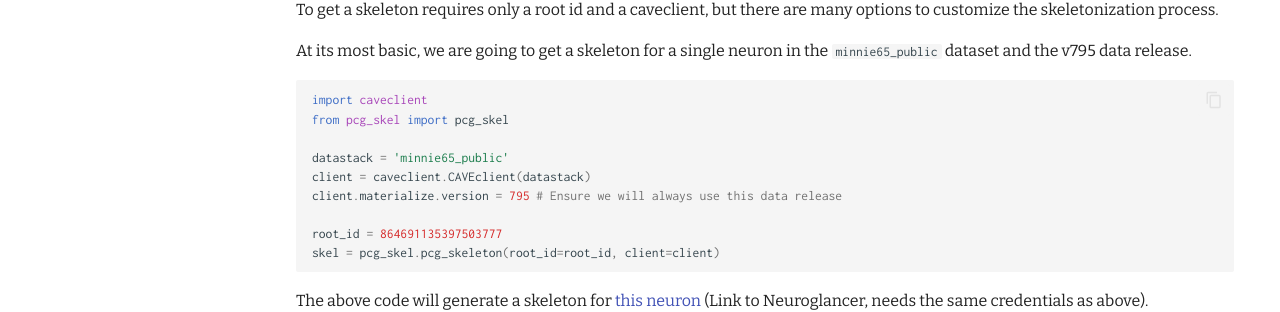
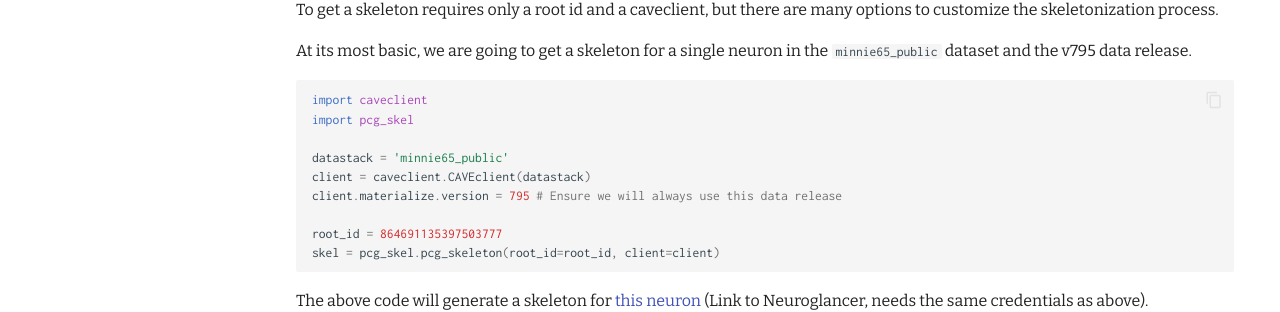
Before and after one commit to CAVEconnectome/pcg_skel, an MkDocs documentation site: the page built from docs/tutorial.md, in a window 1280 px wide and 900 px high. Shown: the part 406-718 px from the top of the window. Built offline with MkDocs 1.6.1 and Material for MkDocs 9.7.7, drawn with Linux system fonts in a browser that asks for light colours; comment, search, counter and statistics services are not loaded.

Commit message:
Update tutorial.md again

````diff
--- a/docs/tutorial.md
+++ b/docs/tutorial.md
@@ -16,7 +16,7 @@ At its most basic, we are going to get a skeleton for a single neuron in the `mi
 
 ```python
 import caveclient
-from pcg_skel import pcg_skel
+import pcg_skel
 
 datastack = 'minnie65_public'
 client = caveclient.CAVEclient(datastack)
````
